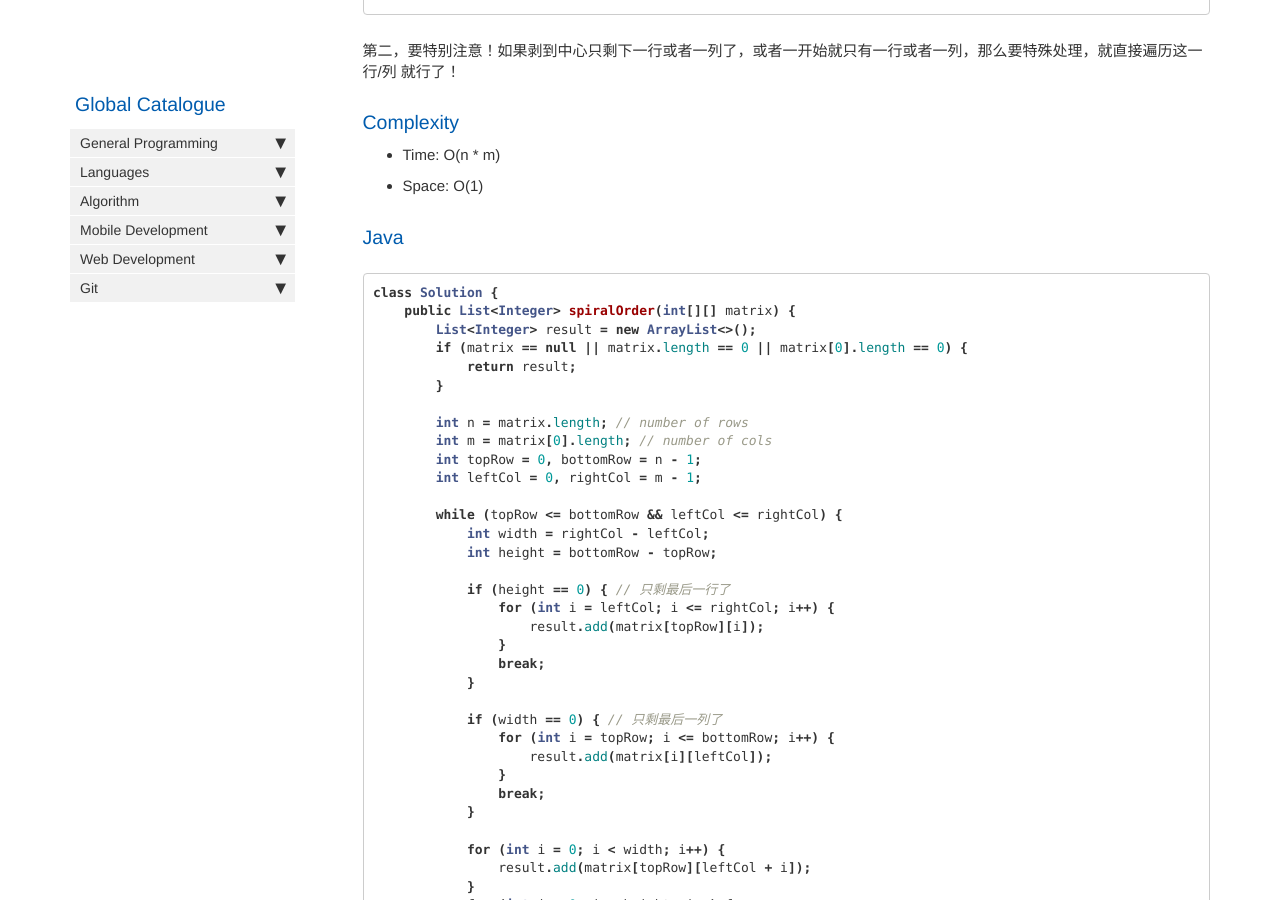
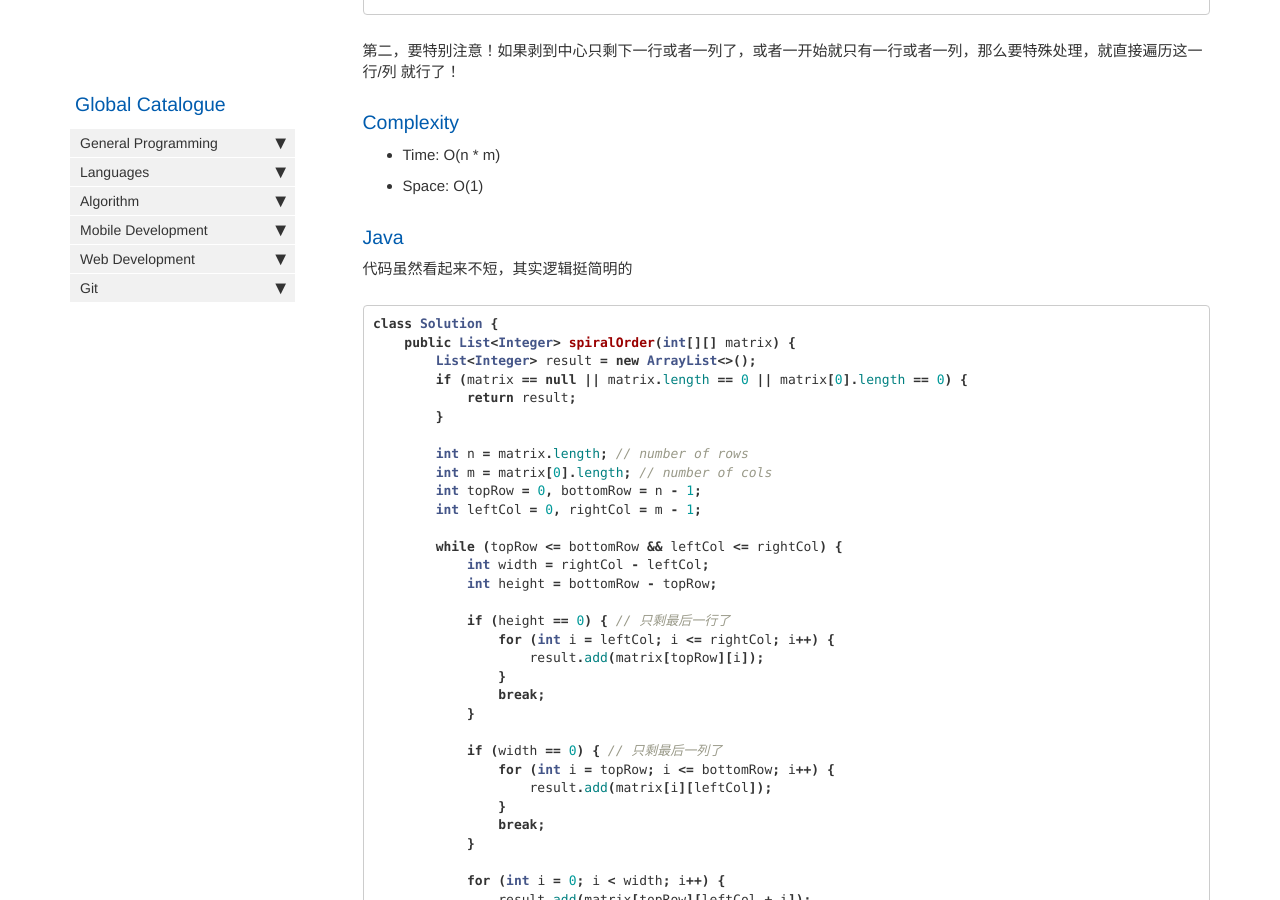
Before and after one commit to HungryOrc/hungryorc.github.io, a Jekyll site: the page built from pages/algorithm/algorithm_spiralTraversal_rectangleMatrix.md, in a window 1280 px wide and 900 px high, scrolled down 853 px. Built offline with Jekyll 4.4.1, drawn with Linux system fonts in a browser that asks for light colours; nearby versions of some CDN libraries; comment, search, counter and statistics services are not loaded.

Commit message:
Update algorithm_spiralTraversal_rectangleMatrix.md

````diff
--- a/pages/algorithm/algorithm_spiralTraversal_rectangleMatrix.md
+++ b/pages/algorithm/algorithm_spiralTraversal_rectangleMatrix.md
@@ -42,6 +42,7 @@ Given a matrix of m x n elements (m rows, n columns), return all elements of the
 * Space: O(1)
 
 ### Java
+代码虽然看起来不短，其实逻辑挺简明的
 ```java
 class Solution {
     public List<Integer> spiralOrder(int[][] matrix) {
````
